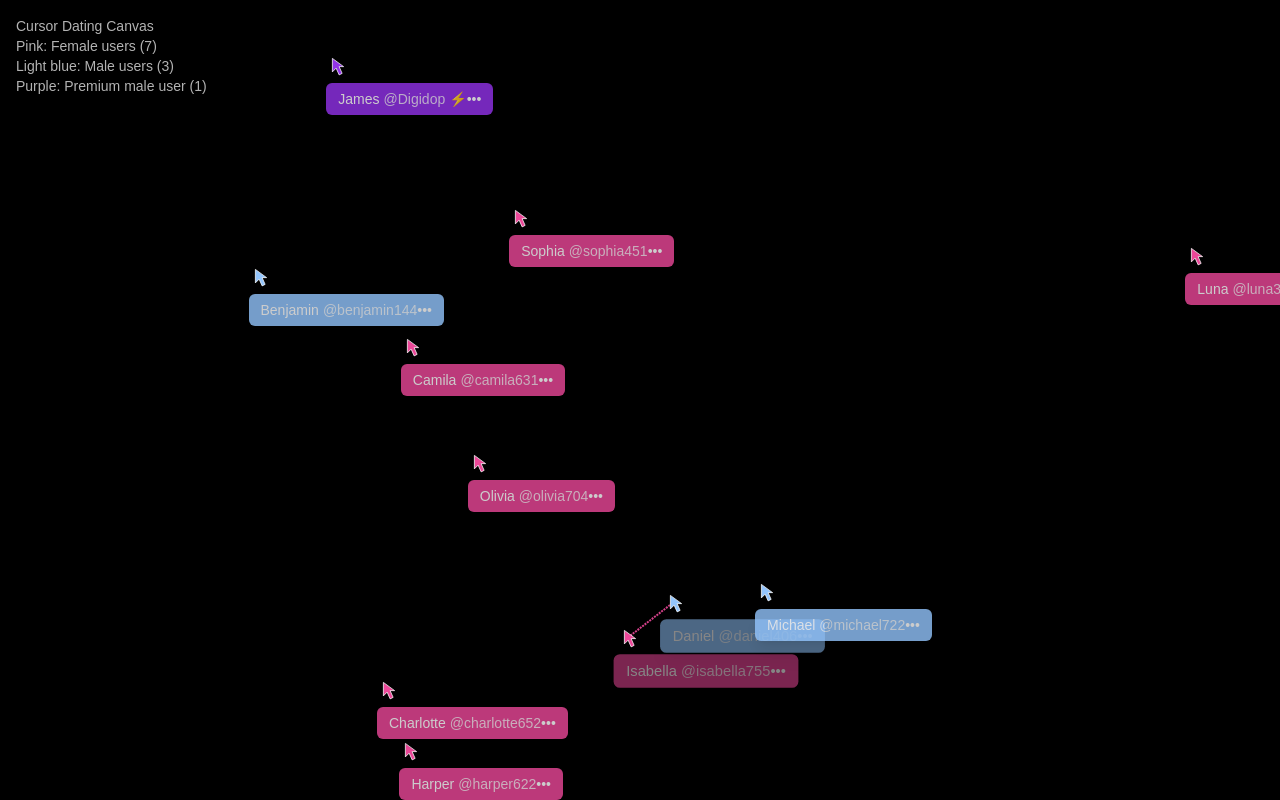
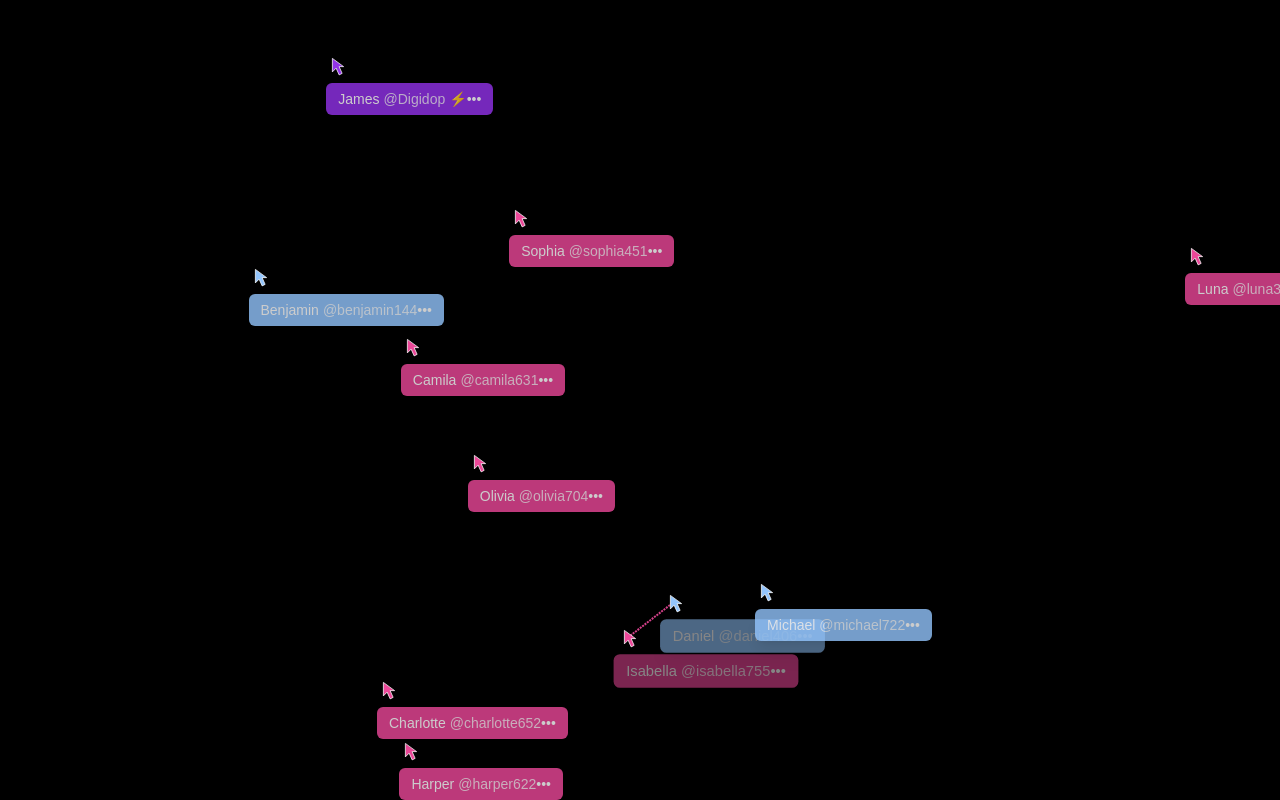
Before and after one commit to galitsky94/figmadating, a React (Vite) app: page / in a window 1280 px wide. Built offline with nearby package versions, Linux system fonts and the light colour scheme.

Commit message:
Remove UI legend for cleaner interface

```diff
--- a/src/components/Canvas.tsx
+++ b/src/components/Canvas.tsx
@@ -129,13 +129,6 @@ const Canvas = () => {
       ref={canvasRef}
       className="relative h-full w-full bg-black"
     >
-      <div className="absolute left-4 top-4 text-white text-sm opacity-70">
-        <p>Cursor Dating Canvas</p>
-        <p>Pink: Female users (7)</p>
-        <p>Light blue: Male users (3)</p>
-        <p>Purple: Premium male user (1)</p>
-      </div>
-
       {/* Render interaction lines */}
       <svg className="absolute h-full w-full pointer-events-none">
         {Object.entries(interactions).map(([userId1, userId2]) => {
```
